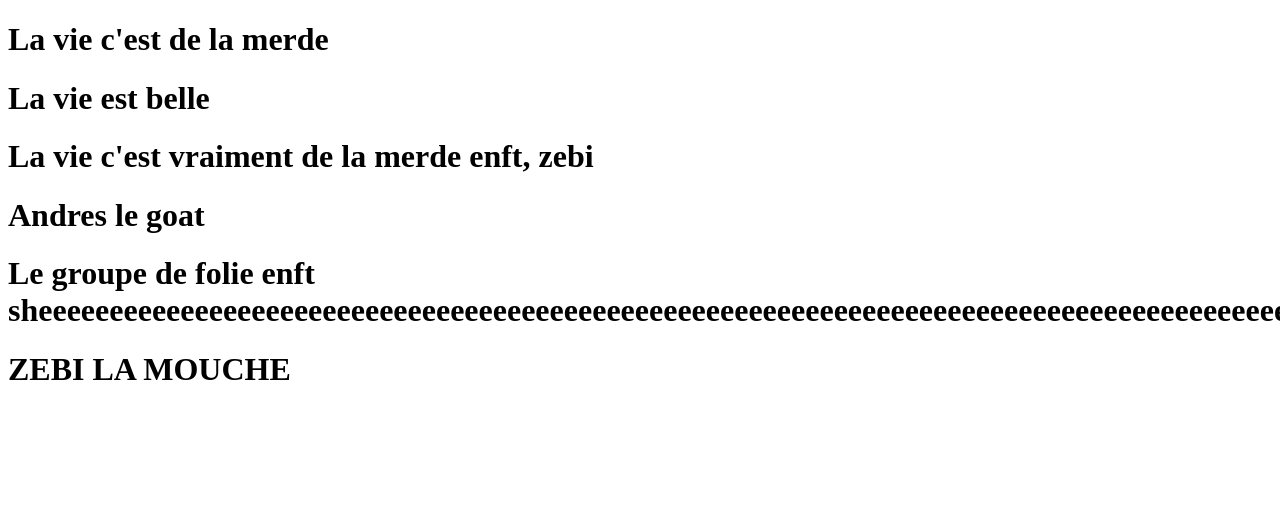
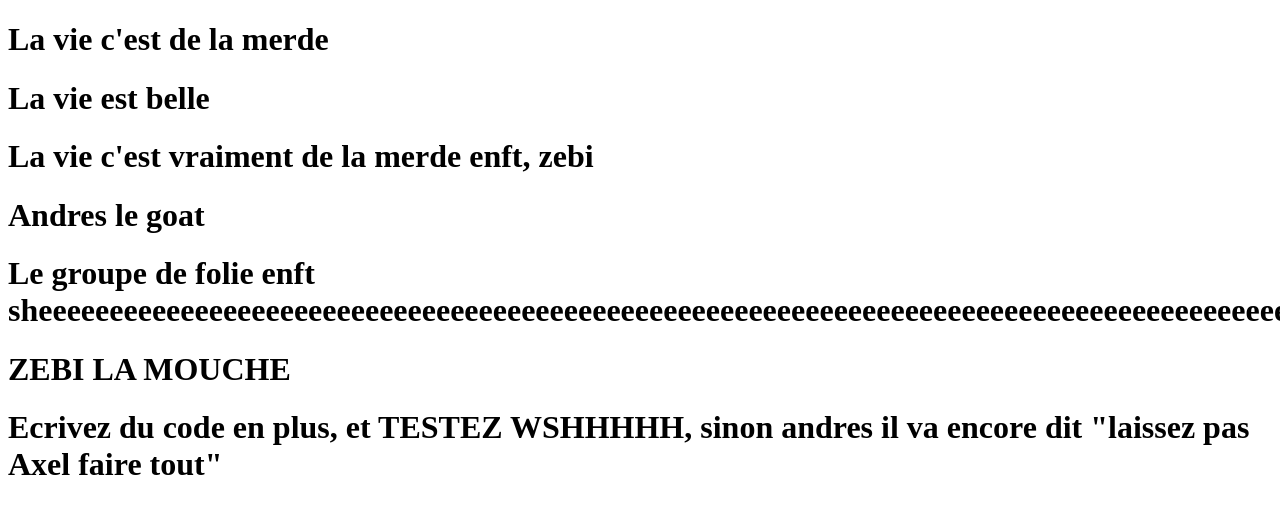
Before and after one commit to PhotogrammetrieG1G2/Test, a plain HTML site: page index.html in a window 1280 px wide. Shown: the top 514 px of the page. Drawn offline with Linux system fonts and the light colour scheme.

Commit message:
Encore plus de tests enft

```diff
--- a/index.html
+++ b/index.html
@@ -12,5 +12,9 @@
     <h1>Andres le goat</h1>
     <h1>Le groupe de folie enft sheeeeeeeeeeeeeeeeeeeeeeeeeeeeeeeeeeeeeeeeeeeeeeeeeeeeeeeeeeeeeeeeeeeeeeeeeeeeeeeeeeeeeeeeeeeeeeeeesh</h1>
     <h1>ZEBI LA MOUCHE</h1>
+
+
+    <h1>Ecrivez du code en plus, et TESTEZ WSHHHHH, sinon andres il va encore dit "laissez pas Axel faire tout"</h1>
+
 </body>
 </html>
```
